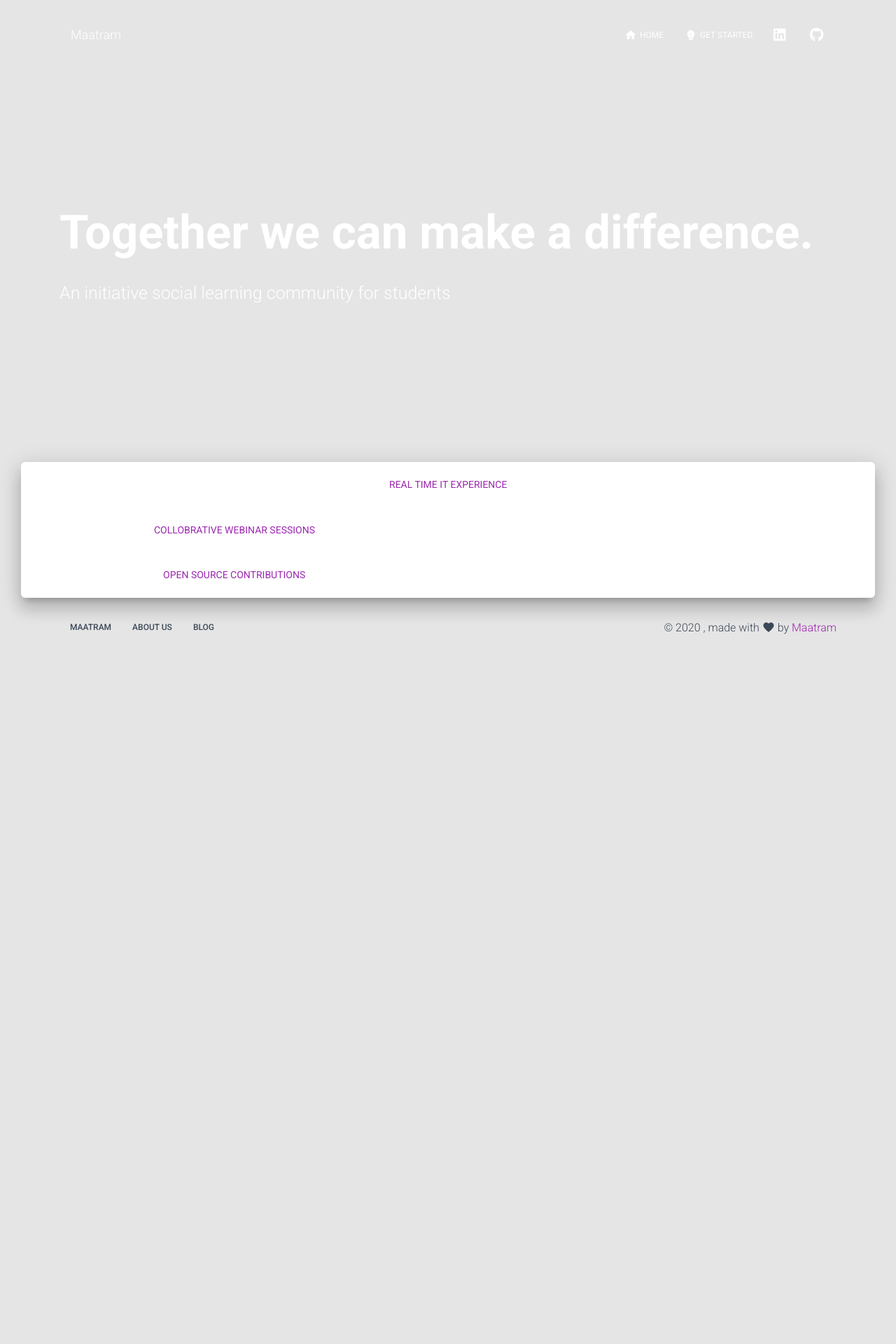
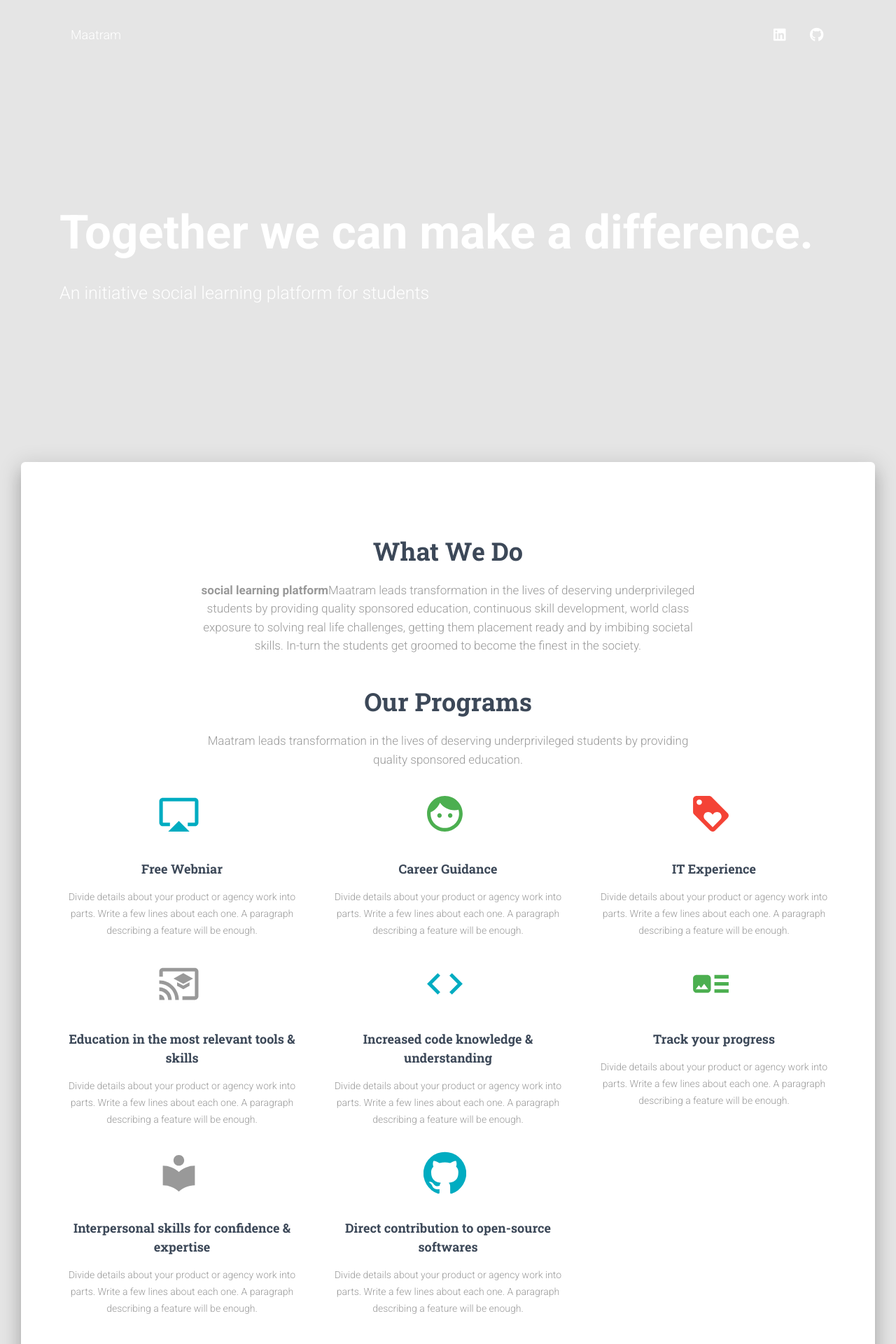
Before and after one commit to srajeshs/maatram, a Next.js app: page /components in a window 1280 px wide. Shown: the top 1920 px of the page at 70% size. Before the commit the page ends 939 px from the top, so only its background shows below. Built offline with nearby package versions, Linux system fonts and the light colour scheme.

Commit message:
landing page contents overview updated

```diff
--- a/components/Header/HeaderLinks.js
+++ b/components/Header/HeaderLinks.js
@@ -26,26 +26,6 @@ export default function HeaderLinks(props) {
   const classes = useStyles();
   return (
     <List className={classes.list}>
-      <ListItem className={classes.listItem}>
-        <Button
-          href="#"
-          color="transparent"
-          target="_blank"
-          className={classes.navLink}
-        >
-          <Home className={classes.icons} /> Home
-        </Button>
-      </ListItem>
-      <ListItem className={classes.listItem}>
-        <Button
-          href="#"
-          color="transparent"
-          target="_blank"
-          className={classes.navLink}
-        >
-          <EmojiObjects className={classes.icons} /> Get Started
-        </Button>
-      </ListItem>
       <ListItem className={classes.listItem}>
         <Tooltip
           id="instagram-linkedIn"
--- a/pages-sections/LandingPage-Sections/ProductSection.js
+++ b/pages-sections/LandingPage-Sections/ProductSection.js
@@ -3,9 +3,7 @@ import React from "react";
 import { makeStyles } from "@material-ui/core/styles";
 
 // @material-ui/icons
-import Chat from "@material-ui/icons/Chat";
-import VerifiedUser from "@material-ui/icons/VerifiedUser";
-import Fingerprint from "@material-ui/icons/Fingerprint";
+import { Loyalty, Airplay, Face, CastForEducation, ArtTrack, Code, GitHub, LocalLibrary } from "@material-ui/icons";
 // core components
 import GridContainer from "components/Grid/GridContainer.js";
 import GridItem from "components/Grid/GridItem.js";
@@ -21,13 +19,19 @@ export default function ProductSection() {
     <div className={classes.section}>
       <GridContainer justify="center">
         <GridItem xs={12} sm={12} md={8}>
-          <h2 className={classes.title}>Let{"'"}s talk product</h2>
+          <h2 className={classes.title}>What We Do</h2>
           <h5 className={classes.description}>
-            This is the paragraph where you can write more details about your
-            product. Keep you user engaged by providing meaningful information.
-            Remember that by this time, the user is curious, otherwise he wouldn
-            {"'"}t scroll to get here. Add a button if you want the user to see
-            more.
+            <b>social learning platform</b>
+            Maatram leads transformation in the lives of deserving underprivileged students by providing quality sponsored education,
+            continuous skill development, world class exposure to solving real life challenges, getting them placement ready and by imbibing societal skills. In-turn the students get groomed to become the finest in the society.
+          </h5>
+        </GridItem>
+      </GridContainer>
+      <GridContainer justify="center">
+        <GridItem xs={12} sm={12} md={8}>
+          <h2 className={classes.title}>Our Programs</h2>
+          <h5 className={classes.description}>
+            Maatram leads transformation in the lives of deserving underprivileged students by providing quality sponsored education.
           </h5>
         </GridItem>
       </GridContainer>
@@ -35,28 +39,77 @@ export default function ProductSection() {
         <GridContainer>
           <GridItem xs={12} sm={12} md={4}>
             <InfoArea
-              title="Free Chat"
+              title="Free Webniar"
               description="Divide details about your product or agency work into parts. Write a few lines about each one. A paragraph describing a feature will be enough."
-              icon={Chat}
+              icon={Airplay}
               iconColor="info"
               vertical
             />
           </GridItem>
           <GridItem xs={12} sm={12} md={4}>
             <InfoArea
-              title="Verified Users"
+              title="Career Guidance"
               description="Divide details about your product or agency work into parts. Write a few lines about each one. A paragraph describing a feature will be enough."
-              icon={VerifiedUser}
+              icon={Face}
               iconColor="success"
               vertical
             />
           </GridItem>
           <GridItem xs={12} sm={12} md={4}>
             <InfoArea
-              title="Fingerprint"
+              title="IT Experience"
               description="Divide details about your product or agency work into parts. Write a few lines about each one. A paragraph describing a feature will be enough."
-              icon={Fingerprint}
+              icon={Loyalty}
               iconColor="danger"
+              vertical
+            />
+          </GridItem>
+        </GridContainer>
+        <GridContainer>
+          <GridItem xs={12} sm={12} md={4}>
+            <InfoArea
+              title="Education in the most relevant tools & skills"
+              description="Divide details about your product or agency work into parts. Write a few lines about each one. A paragraph describing a feature will be enough."
+              icon={CastForEducation}
+              iconColor="gray"
+              vertical
+            />
+          </GridItem>
+          <GridItem xs={12} sm={12} md={4}>
+            <InfoArea
+              title="Increased code knowledge & understanding"
+              description="Divide details about your product or agency work into parts. Write a few lines about each one. A paragraph describing a feature will be enough."
+              icon={Code}
+              iconColor="info"
+              vertical
+            />
+          </GridItem>
+          <GridItem xs={12} sm={12} md={4}>
+            <InfoArea
+              title="Track your progress"
+              description="Divide details about your product or agency work into parts. Write a few lines about each one. A paragraph describing a feature will be enough."
+              icon={ArtTrack}
+              iconColor="success"
+              vertical
+            />
+          </GridItem>
+        </GridContainer>
+        <GridContainer>
+          <GridItem xs={12} sm={12} md={4}>
+            <InfoArea
+              title="Interpersonal skills for confidence & expertise"
+              description="Divide details about your product or agency work into parts. Write a few lines about each one. A paragraph describing a feature will be enough."
+              icon={LocalLibrary}
+              iconColor="gray"
+              vertical
+            />
+          </GridItem>
+          <GridItem xs={12} sm={12} md={4}>
+            <InfoArea
+              title="Direct contribution to open-source softwares"
+              description="Divide details about your product or agency work into parts. Write a few lines about each one. A paragraph describing a feature will be enough."
+              icon={GitHub}
+              iconColor="info"
               vertical
             />
           </GridItem>
--- a/pages/components.js
+++ b/pages/components.js
@@ -16,6 +16,10 @@ import Button from "components/CustomButtons/Button.js";
 import Parallax from "components/Parallax/Parallax.js";
 import SectionLogin from "pages-sections/Components-Sections/SectionLogin.js";
 import styles from "assets/jss/nextjs-material-kit/pages/components.js";
+// Sections for this page
+import ProductSection from "pages-sections/LandingPage-Sections/ProductSection.js";
+import TeamSection from "pages-sections/LandingPage-Sections/TeamSection.js";
+import WorkSection from "pages-sections/LandingPage-Sections/WorkSection.js";
 
 const useStyles = makeStyles(styles);
 
@@ -42,7 +46,7 @@ export default function Components(props) {
               <div className={classes.brand}>
                 <h1 className={classes.title}>Together we can make a difference.</h1>
                 <h3>
-                  An initiative social learning community for students
+                  An initiative social learning platform for students
                 </h3>
               </div>
             </GridItem>
@@ -51,33 +55,9 @@ export default function Components(props) {
       </Parallax>
 
       <div className={classNames(classes.main, classes.mainRaised)}>
-        <GridItem md={12} className={classes.textCenter}>
-          <Link href="/login">
-            <a className={classes.link}>
-              <Button color="primary" size="lg" simple>
-                Real time IT experience
-              </Button>
-            </a>
-          </Link>
-        </GridItem>
-        <GridItem md={6} className={classes.textCenter}>
-          <Link href="/login">
-            <a className={classes.link}>
-              <Button color="primary" size="lg" simple>
-                collobrative webinar sessions
-              </Button>
-            </a>
-          </Link>
-        </GridItem>
-        <GridItem md={6} className={classes.textCenter}>
-          <Link href="/login">
-            <a className={classes.link}>
-              <Button color="primary" size="lg" simple>
-                open source contributions
-              </Button>
-            </a>
-          </Link>
-        </GridItem>
+        <div className={classes.container}>
+          <ProductSection />
+        </div>
       </div>
       <Footer />
     </div>
```
